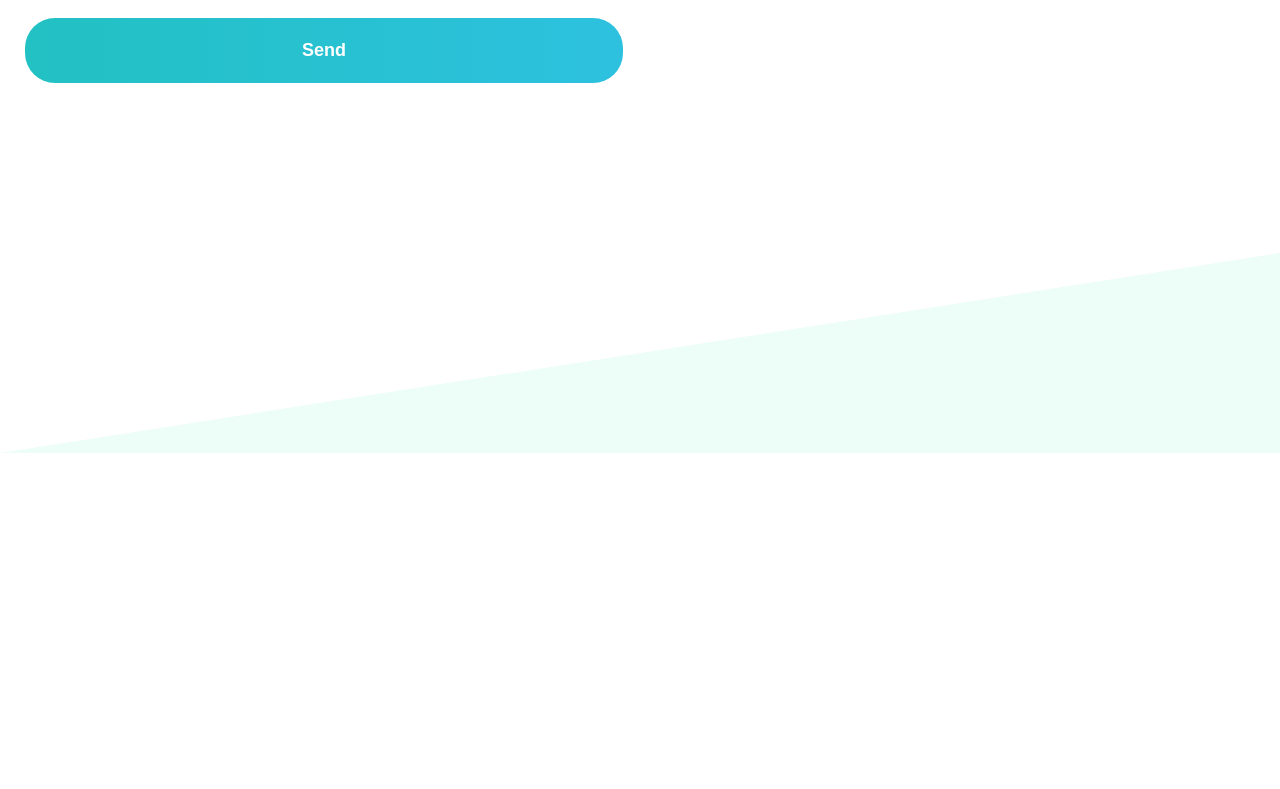
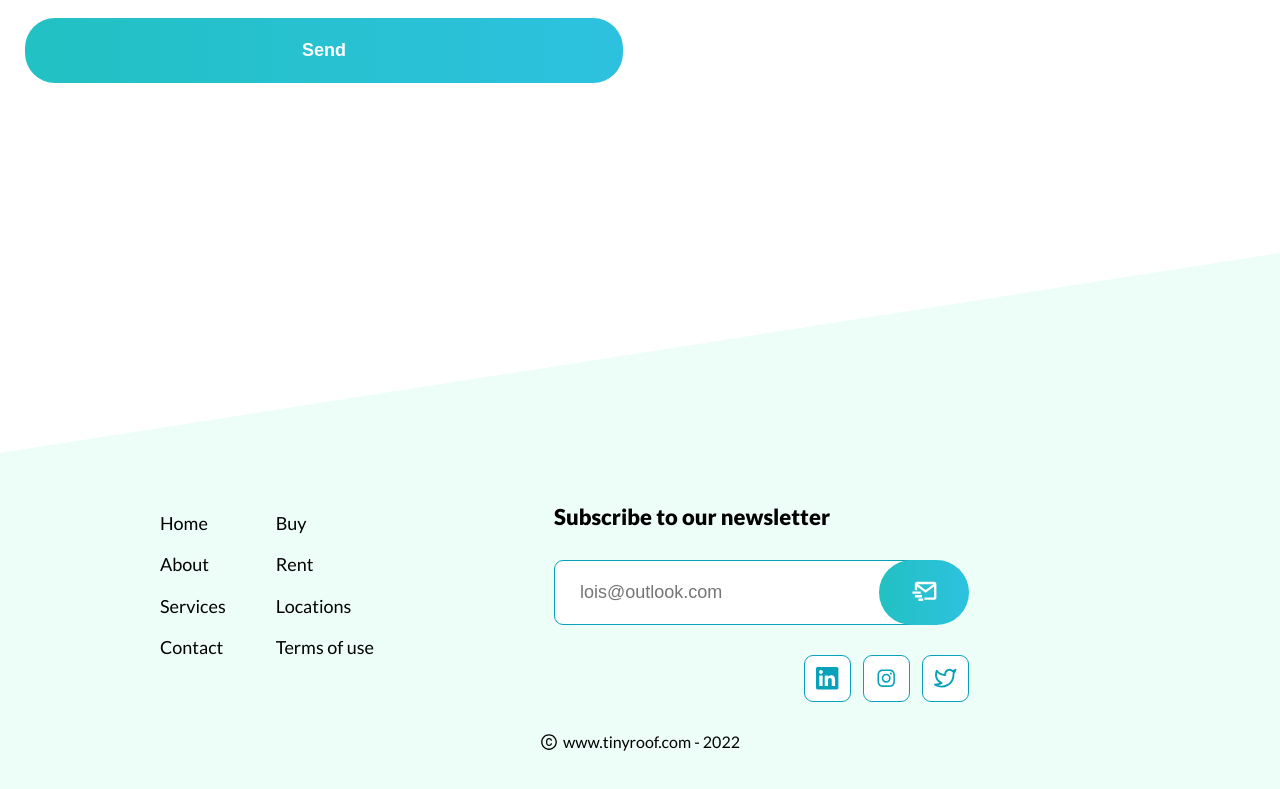
Before and after one commit to moisens/tiny-is-the-new-big, a React (Vite) app in the folder frontend/: page / in a window 1280 px wide. Shown: the part 6664-7453 px from the top of the page. Before the commit the page ends 7117 px from the top, so only its background shows below. Built offline with nearby package versions, Linux system fonts and the light colour scheme.

Commit message:
footer component css

```diff
--- a/frontend/src/App.tsx
+++ b/frontend/src/App.tsx
@@ -1,6 +1,8 @@
 import "./App.scss";
 import Nav from "./components/nav/Navigation";
 import Home from "./pages/Home";
+import Footer from "./components/footer/Footer";
+
 
 import { BrowserRouter as Router, Routes, Route } from "react-router-dom";
 
@@ -11,6 +13,7 @@ function App() {
       <Routes>
         <Route path="/" element={<Home />}></Route>
       </Routes>
+      <Footer />
     </Router>
   );
 }
--- /dev/null
+++ b/frontend/src/components/footer/Footer.tsx
@@ -0,0 +1,78 @@
+import "./footer.scss";
+import { BiMailSend } from "react-icons/bi";
+import { SiLinkedin } from "react-icons/si";
+import { AiOutlineInstagram } from "react-icons/ai";
+import { FiTwitter } from "react-icons/fi";
+import { AiOutlineCopyrightCircle } from "react-icons/ai";
+import { Link } from "react-router-dom";
+
+const Footer = () => {
+  return (
+    <footer className="footer__container">
+      <div className="footer__content">
+        <nav className="footer__nav">
+          <ul className="footer__ul">
+            <li className="footer__li">
+              <Link to="/">Home</Link>
+            </li>
+            <li className="footer__li">
+              <Link to="#about">About</Link>
+            </li>
+            <li className="footer__li">
+              <Link to="#services">Services</Link>
+            </li>
+            <li className="footer__li">
+              <Link to="#contact">Contact</Link>
+            </li>
+          </ul>
+          <ul className="footer__ul">
+            <li className="footer__li">
+              <Link to="/buy">Buy</Link>
+            </li>
+            <li className="footer__li">
+              <Link to="/rent">Rent</Link>
+            </li>
+            <li className="footer__li">
+              <Link to="/location">Locations</Link>
+            </li>
+            <li className="footer__li">Terms of use</li>
+          </ul>
+        </nav>
+        <div className="footer__newsletterSocial">
+          <div className="newsletter">
+            <h4 className="newsletter__H4">Subscribe to our newsletter</h4>
+            <form className="newsletter__form">
+              <label htmlFor="newsletter" />
+              <input
+                type="text"
+                id="newsletter"
+                placeholder="lois@outlook.com"
+                className="newsletter__input"
+              />
+              <button type="submit" className="newsletter__button">
+                <BiMailSend size="1.8rem" color="#fff" />
+              </button>
+            </form>
+          </div>
+          <div className="social__container">
+            <div className="social__content">
+              <SiLinkedin size="1.4rem" color="#08A1BA" />
+            </div>
+            <div className="social__content">
+              <AiOutlineInstagram size="1.4rem" color="#08A1BA" />
+            </div>
+            <div className="social__content">
+              <FiTwitter size="1.4rem" color="#08A1BA" />
+            </div>
+          </div>
+        </div>
+      </div>
+      <div className="footer__date">
+        <AiOutlineCopyrightCircle />
+        <p className="date__now">www.tinyroof.com - 2022</p>
+      </div>
+    </footer>
+  );
+};
+
+export default Footer;
--- /dev/null
+++ b/frontend/src/components/footer/footer.scss
@@ -0,0 +1,107 @@
+.footer__container {
+  background-color: #edfdf8;
+  font-size: 1.125rem;
+  padding: 50px 0 60px 0;
+}
+
+.footer__content {
+  display: flex;
+  justify-content: flex-start;
+  align-items: flex-start;
+  gap: 180px;
+  padding-left: 160px;
+}
+
+.footer__nav {
+  display: flex;
+  justify-content: flex-start;
+  align-items: flex-start;
+  gap: 50px;
+
+  .footer__ul {
+    .footer__li {
+      list-style-type: none;
+      line-height: 2.3;
+
+      a {
+        text-decoration: none;
+        color: #000;
+      }
+    }
+  }
+}
+.footer__newsletterSocial {
+  //background-color: red;
+  display: flex;
+  flex-direction: column;
+
+  .newsletter {
+    .newsletter__H4 {
+      font-size: 1.375rem;
+      font-weight: 700;
+      padding-bottom: 30px;
+    }
+    .newsletter__form {
+      display: flex;
+      justify-content: center;
+      align-items: center;
+      .newsletter__input {
+        width: 380px;
+        height: 65px;
+        border: solid 0.4px #08a1ba;
+        border-top-left-radius: 9px;
+        border-bottom-left-radius: 9px;
+        padding-left: 25px;
+
+        &[type="text"] {
+          font-size: 1.125rem;
+        }
+      }
+      .newsletter__button {
+        width: 90px;
+        height: 65px;
+        border: none;
+        border-radius: 40px;
+        background: linear-gradient(90deg, #22c1c3 0%, #2dc1df 100%);
+        margin-left: -55px;
+        cursor: pointer;
+
+        &:hover {
+          background: #181B52;
+        }
+
+      }
+    }
+  }
+  .social__container {
+    display: flex;
+    justify-content: flex-end;
+    align-items: center;
+    gap: 12px;
+    padding-top: 30px;
+
+    .social__content {
+      width: 47px;
+      height: 47px;
+      display: flex;
+      justify-content: center;
+      align-items: center;
+      background-color: #fff;
+      border: solid 0.4px #08a1ba;
+      border-radius: 9px;
+    }
+  }
+}
+
+.footer__date {
+  display: flex;
+  justify-content: center;
+  align-items: center;
+  gap: 5px;
+  padding: 30px 0 0 0;
+
+  .date__now {
+    font-size: 1rem;
+  }
+
+}
```
